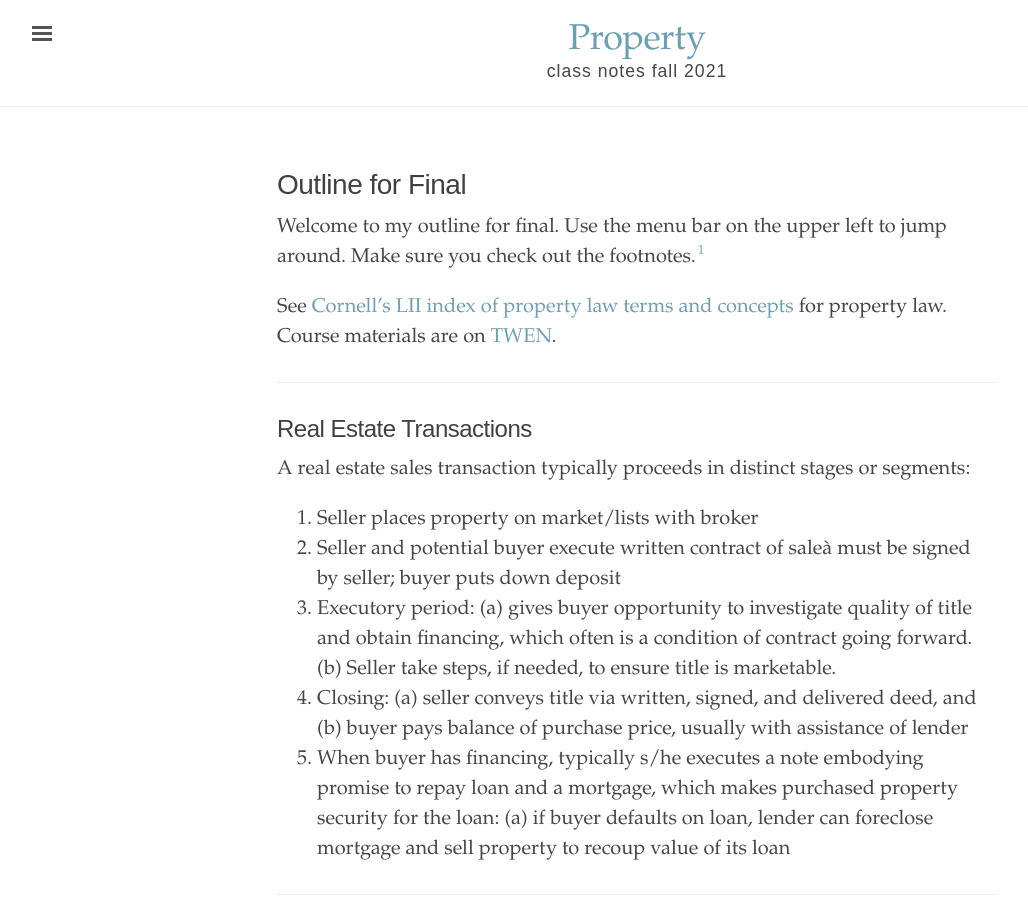
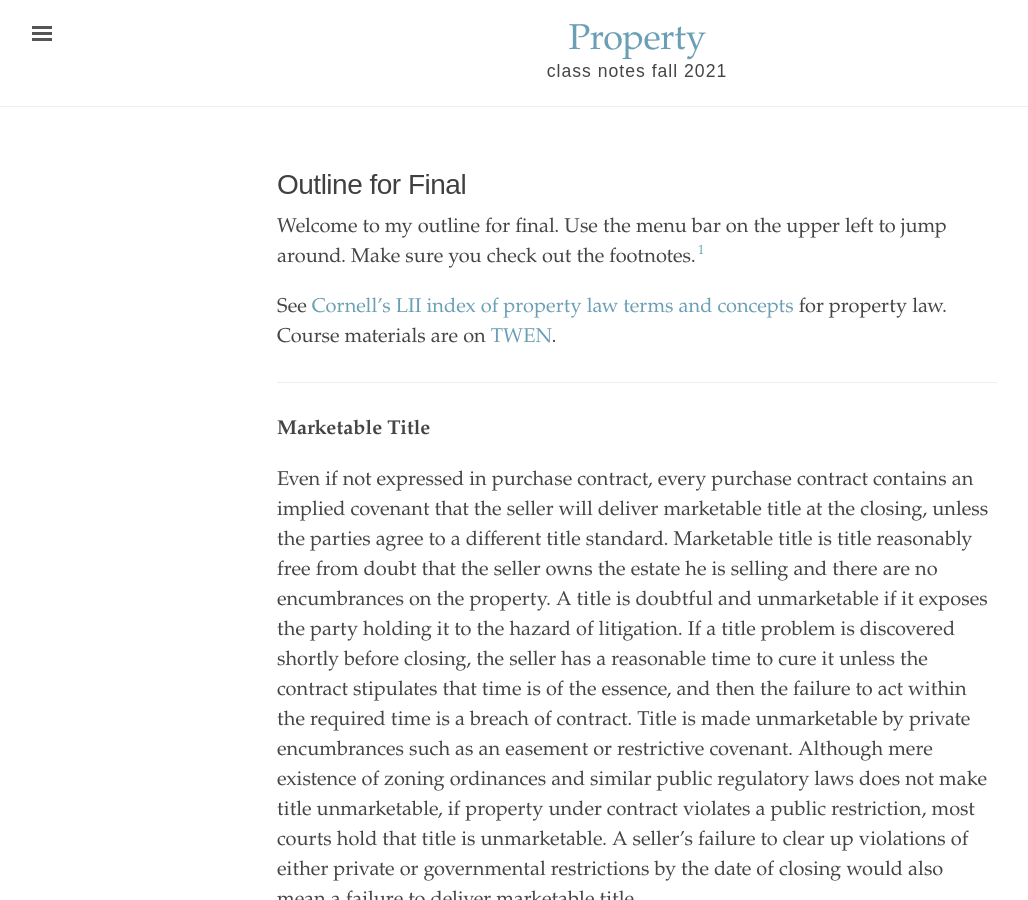
Before and after one commit to binipringle/property, a Jekyll site: the page built from _texts/0-outlineforfinal.md, in a window 1280 px wide and 900 px high. Shown: the whole window, without its empty margins (3-1031 px from the left). Built offline with Jekyll 4.4.1, drawn with Linux system fonts in a browser that asks for light colours.

Commit message:
removed stages of real estate transactions

```diff
--- a/_texts/0-outlineforfinal.md
+++ b/_texts/0-outlineforfinal.md
@@ -17,18 +17,6 @@ toc:
 Welcome to my outline for final. Use the menu bar on the upper left to jump around. Make sure you check out the footnotes.[^1]
 
 See [Cornell's LII index of property law terms and concepts](https://www.law.cornell.edu/wex/category/property_real_estate_law) for property law. Course materials are on [TWEN](https://lawschool.westlaw.com/manage/homepage.aspx?task=coursehomepage&courseid=305273).
-
----
-
-## Real Estate Transactions
-
-A real estate sales transaction typically proceeds in distinct stages or segments:
-
-1. Seller places property on market/lists with broker
-2. Seller and potential buyer execute written contract of saleà must be signed by seller; buyer puts down deposit
-3. Executory period: (a) gives buyer opportunity to investigate quality of title and obtain financing, which often is a condition of contract going forward. (b) Seller take steps, if needed, to ensure title is marketable.
-4. Closing: (a) seller conveys title via written, signed, and delivered deed, and (b) buyer pays balance of purchase price, usually with assistance of lender
-5. When buyer has financing, typically s/he executes a note embodying promise to repay loan and a mortgage, which makes purchased property security for the loan: (a) if buyer defaults on loan, lender can foreclose mortgage and sell property to recoup value of its loan
 
 ---
 
```
